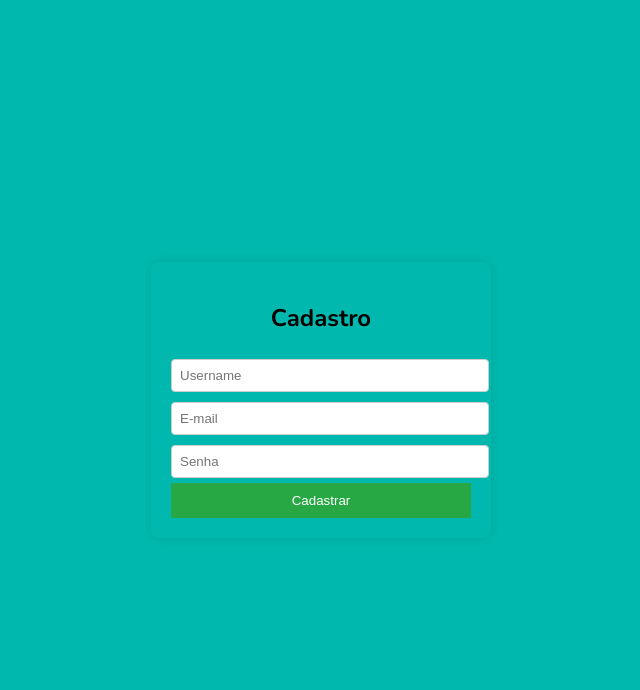
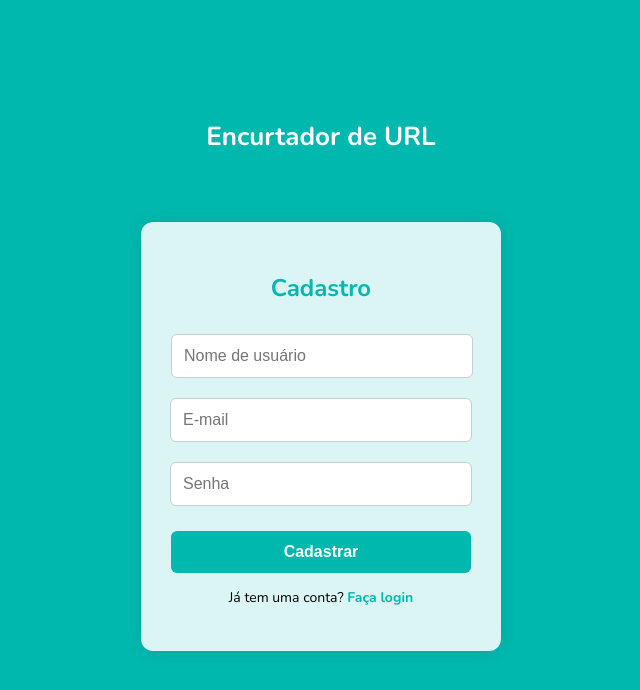
Before and after one commit to Suyannesara/urlShortener, a Vue app in the folder webapp/: page /register in a window 1280 px wide. Shown: the top 690 px of the page, without its empty margins (319-959 px from the left). Built offline with nearby package versions, Linux system fonts and the light colour scheme; no server answers.

Commit message:
Adjusting frontend

```diff
--- a/webapp/src/components/Header.vue
+++ b/webapp/src/components/Header.vue
@@ -1,9 +1,8 @@
 <template>
   <header>
-    <img src="../assets/logoLayers.png" alt="layers logo" />
     <nav>
-      <router-link class="router-link" to="/">Encurtador</router-link>
-      <router-link class="router-link" to="/analysis">Análises</router-link>
+      <b><router-link class="router-link" to="/">Encurtador</router-link></b>
+      <b><router-link class="router-link" to="/analysis">Análises</router-link></b>
     </nav>
   </header>
 </template>
@@ -14,16 +13,24 @@
 header {
   display: flex;
   width: 100%;
+  height: 50px;
   align-items: center;
-}
-
-header img {
-  padding-left: 10%;
+  justify-content: center;
 }
 
 nav .router-link {
-  padding-left: 30%;
+  padding: 20px;
+  margin: 30px;
   color: #ffff;
   text-decoration: none;
 }
+
+nav .router-link:hover {
+  transition: all 0.5s ease;
+  background-color: #ffffffda;
+  border-radius: 5px;
+  margin: 30px;
+  color: #00b8ad;
+  text-decoration: none;
+}
 </style>
--- a/webapp/src/views/Analysis.vue
+++ b/webapp/src/views/Analysis.vue
@@ -11,7 +11,8 @@
         <details>
           <summary>{{ urlData.keyword }}</summary>
           <div class="hide-info">
-            <p>{{ urlData.shortUrl }}</p>
+            <!-- Torna a URL clicável -->
+            <p><a :href="urlData.shortUrl" target="_blank">{{ urlData.shortUrl }}</a></p>
             <p>
               clicks: <span>{{ urlData.clicks }}</span>
             </p>
@@ -103,10 +104,11 @@ details {
 }
 
 .hide-info {
-  display: flex;
-
-  justify-content: space-between;
   padding: 0px 40px 0px 20px;
+  max-height: 300px; /* Opcional, define a altura máxima para evitar que a div cresça demais */
+  overflow-y: auto; /* Permite o scroll vertical caso o conteúdo seja maior que a altura definida */
+  word-wrap: break-word; /* Garante que palavras longas serão quebradas */
+  overflow-wrap: break-word; /* Suporte adicional para a quebra de palavras */
 }
 
 summary {
@@ -122,4 +124,13 @@ summary {
   font-weight: 300;
   color: #3f3f3f;
 }
+
+.hide-info a {
+  color: #007BFF; /* Cor azul para o link */
+  text-decoration: none; /* Remove o sublinhado do link */
+}
+
+.hide-info a:hover {
+  text-decoration: underline; /* Adiciona o sublinhado no hover para indicar que é clicável */
+}
 </style>
--- a/webapp/src/views/Home.vue
+++ b/webapp/src/views/Home.vue
@@ -27,7 +27,7 @@ body {
   margin: 0;
 
   width: 100%;
-  height: 100%;
+  height: 100vh;
 
   background-color: #00b8ad;
   font-family: "Nunito", sans-serif;
@@ -38,7 +38,6 @@ body {
 
 #app {
   display: flex;
-  height: 100vh;
   width: 100%;
 
   flex-direction: column;
--- a/webapp/src/views/Login.vue
+++ b/webapp/src/views/Login.vue
@@ -1,18 +1,23 @@
 <template>
+  <div class="page">
+    <h1 class="app-title">Encurtador de URL</h1>
     <div class="container">
       <h2>Login</h2>
 
+      <form @submit.prevent="login">
         <input v-model="email" type="email" placeholder="E-mail" required />
         <input v-model="password" type="password" placeholder="Senha" required />
 
-    <button @click="login">Entrar</button>
+        <button type="submit">Entrar</button>
+      </form>
+
       <span>
         Não tem uma conta ainda?
         <a @click="goToRegister" class="register-link">Cadastre-se</a>
       </span>
 
-
       <p v-if="error" class="error">{{ error }}</p>
+    </div>
   </div>
 </template>
 
@@ -58,64 +63,93 @@ export default {
 </script>
 
 <style scoped>
+.page {
+  display: flex;
+  flex-direction: column;
+  align-items: center;
+}
+
+.app-title {
+  font-size: 26px;
+  color: #ffff;
+  font-weight: bold;
+  margin-bottom: 10px;
+}
+
 .container {
   display: flex;
   flex-direction: column;
   align-items: center;
   justify-content: center;
 
+  max-width: 300px;
+  margin: 50px auto;
+  padding: 30px;
+  text-align: center;
 
-  max-width: 500px;
-  margin: auto;
-  padding: 20px;
-  text-align: center;
-  border-radius: 8px;
-  box-shadow: 0 0 10px rgba(0, 0, 0, 0.1);
+  border-radius: 12px;
+  background-color: #ffffffda;
+  box-shadow: 0 0 15px rgba(0, 0, 0, 0.1);
+}
+
+h2 {
+  color: #00b8ad;
+  margin-bottom: 20px;
 }
 
 input {
   width: 95%;
-  margin: 5px 0;
-  padding: 8px;
+  margin: 10px 0;
+  padding: 0px 8px;
   border: 1px solid #ccc;
-  border-radius: 4px;
+  border-radius: 6px;
+  font-size: 16px;
+  transition: border-color 0.3s ease;
+}
+
+input:focus {
+  border-color: #00b8ad;
+  outline: none;
 }
 
 button {
   width: 100%;
-  padding: 10px;
-  margin-top: 10px;
-  background-color: #007bff;
+  padding: 12px;
+  margin-top: 15px;
+  background-color: #00b8ad;
   color: white;
   border: none;
+  border-radius: 6px;
+  font-weight: bold;
+  font-size: 16px;
   cursor: pointer;
-}
-
-button.secondary {
-  background-color: #6c757d;
+  transition: background-color 0.3s ease;
 }
 
 button:hover {
-  background-color: #0056b3;
+  background-color: #008e87;
 }
 
-button.secondary:hover {
-  background-color: #5a6268;
+span {
+  margin-top: 15px;
+  font-size: 14px;
 }
 
 .register-link {
-  color: #007bff;
+  color: #00b8ad;
   cursor: pointer;
   text-decoration: underline;
   margin-left: 5px;
+  transition: color 0.3s ease;
 }
 
 .register-link:hover {
-  color: #0056b3;
+  color: #008e87;
 }
-
 
 .error {
   color: red;
+  margin-top: 10px;
 }
+
 </style>
--- a/webapp/src/views/Register.vue
+++ b/webapp/src/views/Register.vue
@@ -1,10 +1,14 @@
 <template>
+  <div class="page">
+    <h1 class="app-title">Encurtador de URL</h1>
     <div class="container">
       <h2>Cadastro</h2>
 
       <div class="tooltip">
-        <input v-model="name" type="text" placeholder="Username" />
-        <span class="tooltiptext">Se você não quiser escolher um username, nós geraremos um automaticamente para você &#128522.</span>
+        <input v-model="name" type="text" placeholder="Nome de usuário" />
+        <span class="tooltiptext">
+          Se você não quiser escolher um nome de usuário, nós vamos gerar um automaticamente pra você &#128522;.
+        </span>
       </div>
 
       <input v-model="email" type="email" placeholder="E-mail" required />
@@ -14,6 +18,12 @@
 
       <p v-if="error" class="error">{{ error }}</p>
       <p v-if="success" class="success">{{ success }}</p>
+
+      <p class="login-link">
+        Já tem uma conta?
+        <router-link to="/login">Faça login</router-link>
+      </p>
+    </div>
   </div>
 </template>
 
@@ -44,9 +54,9 @@
           username: this.name,
           email: this.email,
           password: this.password,
-            })
+        });
 
-            this.success = resp.data.message
+        this.success = resp.data.message;
 
         setTimeout(() => {
           this.$router.push("/login");
@@ -55,7 +65,7 @@
         if (err.response.status === 409) {
           this.error = "E-mail já cadastrado!";
         } else {
-            this.error = "Error ao cadastrar. Tente novamente!";
+          this.error = "Erro ao cadastrar. Tente novamente!";
         }
       }
     },
@@ -64,45 +74,100 @@
 </script>
 
 <style scoped>
+.page {
+  display: flex;
+  flex-direction: column;
+  align-items: center;
+}
+
+.app-title {
+  font-size: 26px;
+  color: #ffff;
+  font-weight: bold;
+  margin-top: 20px;
+}
+
 .container {
-    max-width: 300px;
-    margin: auto;
-    padding: 20px;
+  display: flex;
+  flex-direction: column;
+  align-items: center;
+  justify-content: center;
+
+  min-width: 300px;
+  max-width: 500px;
+  margin: 50px auto;
+  padding: 30px;
   text-align: center;
-    border-radius: 8px;
-    box-shadow: 0 0 10px rgba(0, 0, 0, 0.1);
+
+  border-radius: 12px;
+  background-color: #ffffffda;
+  box-shadow: 0 0 15px rgba(0, 0, 0, 0.1);
+}
+
+h2 {
+  color: #00b8ad;
+  margin-bottom: 20px;
 }
 
 input {
-    width: 100%;
-    margin: 5px 0;
-    padding: 8px;
+  width: 92%;
+  margin: 10px 0;
+  padding: 12px;
   border: 1px solid #ccc;
-    border-radius: 4px;
+  border-radius: 6px;
+  font-size: 16px;
+  transition: border-color 0.3s ease;
+}
+
+input:focus {
+  border-color: #00b8ad;
+  outline: none;
 }
 
 button {
   width: 100%;
-    padding: 10px;
-    background-color: #28a745;
+  padding: 12px;
+  margin-top: 15px;
+  background-color: #00b8ad;
   color: white;
   border: none;
+  border-radius: 6px;
+  font-weight: bold;
+  font-size: 16px;
   cursor: pointer;
+  transition: background-color 0.3s ease;
 }
 
 button:hover {
-    background-color: #218838;
+  background-color: #008e87;
 }
 
 .error {
   color: red;
+  margin-top: 10px;
 }
 
 .success {
   color: green;
+  margin-top: 10px;
 }
 
-/* Estilização da tooltip */
+.login-link {
+  margin-top: 15px;
+  font-size: 14px;
+}
+
+.login-link a {
+  color: #00b8ad;
+  font-weight: bold;
+  text-decoration: none;
+}
+
+.login-link a:hover {
+  text-decoration: underline;
+}
+
+/* Tooltip estilizada */
 .tooltip {
   position: relative;
   display: inline-block;
@@ -111,37 +176,33 @@
 
 .tooltiptext {
   visibility: hidden;
-  width: 220px;
-  background-color: black;
+  width: 240px;
+  background-color: #000000cc;
   color: #fff;
   text-align: center;
-  padding: 5px;
-  border-radius: 4px;
+  padding: 8px;
+  border-radius: 6px;
+  font-size: 14px;
 
-  /* Posicionamento */
   position: absolute;
   bottom: 130%;
   left: 50%;
   transform: translateX(-50%);
-
-  /* Efeito fade-in */
   opacity: 0;
-  transition: opacity 0.3s;
+  transition: opacity 0.4s ease;
 }
 
-/* Flecha da tooltip */
 .tooltiptext::after {
   content: "";
   position: absolute;
-  top: 100%; /* Posiciona a flecha abaixo da tooltip */
+  top: 100%;
   left: 50%;
-  margin-left: -5px;
-  border-width: 5px;
+  margin-left: -6px;
+  border-width: 6px;
   border-style: solid;
-  border-color: black transparent transparent transparent;
+  border-color: #000000cc transparent transparent transparent;
 }
 
-/* Mostrar tooltip ao passar o mouse */
 .tooltip:hover .tooltiptext {
   visibility: visible;
   opacity: 1;
```
Lines whose indentation alone changed are shown as unchanged.
